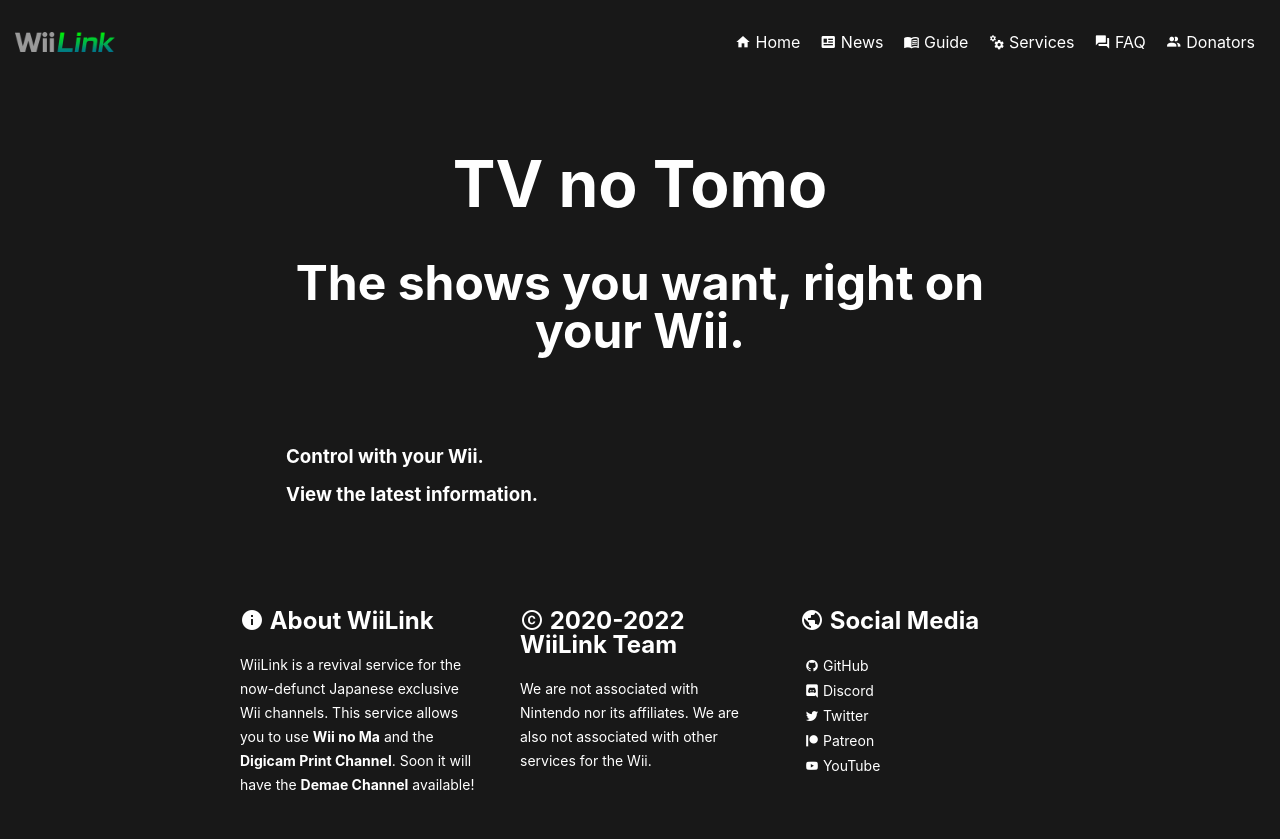
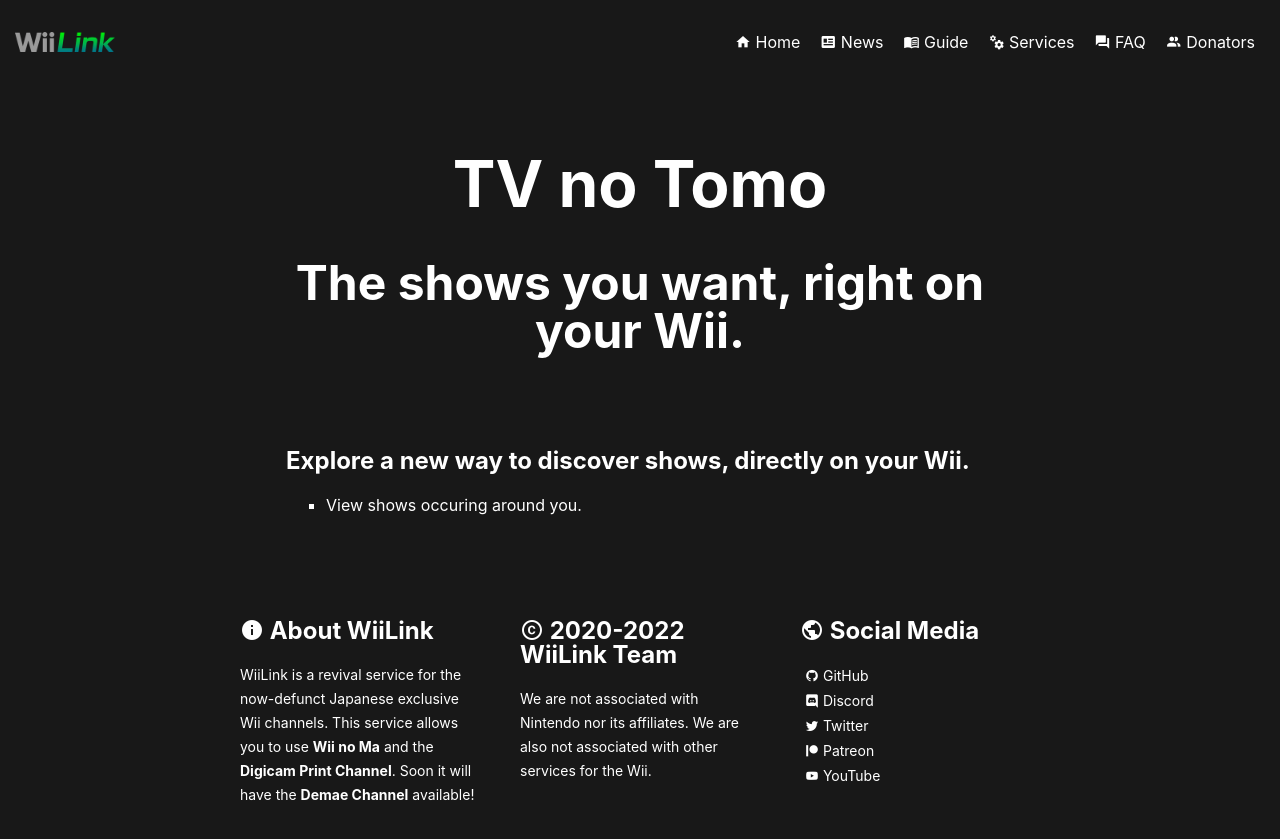
Before and after one commit to WiiLink24/WiiLink24.github.io, a Jekyll site: the page built from services/tv-helper.md, in a window 1280 px wide. Shown: the top 839 px of the page. Built offline with Jekyll 4.4.1, drawn with Linux system fonts in a browser that asks for light colours.

```diff
--- a/services/tv-helper.html
+++ b/services/tv-helper.md
@@ -9,6 +9,6 @@
 </div>
 
 <div class="section">
-  <h3>Control with your Wii.</h3>
-  <h3>View the latest information.</h3>
+## Explore a new way to discover shows, directly on your Wii.
+ - View shows occuring around you.
 </div>
```
